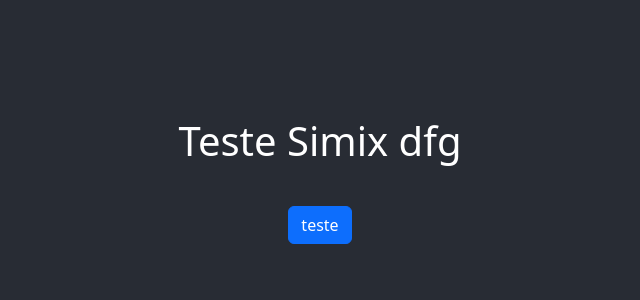
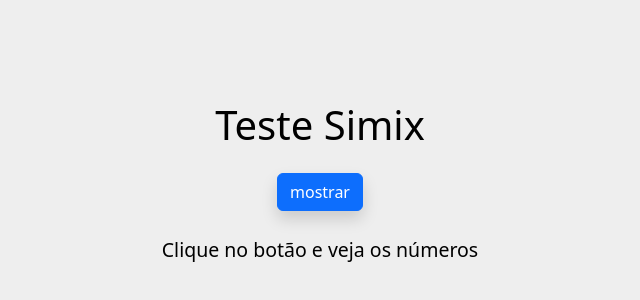
Before and after one commit to msofteng/simix-test, a React (Create React App) app: page / in a window 1280 px wide. Shown: the part 220-520 px from the top of the page, without its empty margins (320-960 px from the left). Built offline with nearby package versions, Linux system fonts and the light colour scheme.

Commit message:
finalização, testes e melhorias no design

```diff
--- a/package.json
+++ b/package.json
@@ -44,6 +44,7 @@
     ]
   },
   "devDependencies": {
+    "@types/bootstrap": "^5.2.4",
     "@types/jquery": "^3.5.14"
   }
 }
--- a/src/App.css
+++ b/src/App.css
@@ -1,4 +1,4 @@
-.App {
+.app {
     text-align: center;
 }
 
@@ -13,18 +13,18 @@
     }
 }
 
-.App-header {
-    background-color: #282c34;
+.app-header {
+    background-color: #eeeeee;
     min-height: 100vh;
     display: flex;
     flex-direction: column;
     align-items: center;
     justify-content: center;
     font-size: calc(10px + 2vmin);
-    color: white;
+    color: black;
 }
 
-.App-link {
+.app-link {
     color: #61dafb;
 }
 
@@ -37,3 +37,20 @@
         transform: rotate(360deg);
     }
 }
+
+#lblX {
+    color : red;
+}
+
+#lblY {
+    color : blue;
+}
+
+#lblZ {
+    color : green;
+    font-weight: bold;
+}
+
+#tabela {
+    width: 90%;
+}
--- a/src/App.tsx
+++ b/src/App.tsx
@@ -1,18 +1,58 @@
-import { useEffect } from 'react';
+import { Tooltip } from 'bootstrap';
+import { useEffect, useState } from 'react';
 import './App.css';
-// import $ from 'jquery';
 
 export default function App() {
 
+    const [table, setTable] = useState([<sup key={1} className="mt-3">Clique no botão e veja os números</sup>]);
+
+    const defaultMessage = (num: number, tx: string | undefined) => {
+        switch (tx) {
+            case "X":
+                return `O número <b>${num}</b> é divisível por <b>3</b>, <br> <b>${num}</b> / <b>3</b> = <b>${num / 3}</b>`;
+            case "Y":
+                return `O número <b>${num}</b> é divisível por <b>5</b>, <br> <b>${num}</b> / <b>5</b> = <b>${num / 5}</b>`;
+            case "Z":
+                return `O número <b>${num}</b> é divisível por <b>3</b> e <b>5</b>, <br> <u><b>${num}</b> / <b>3</b> = <b>${num / 3}</b></u> e <u><b>${num}</b> / <b>5</b> = <b>${num / 5}</b></u>`;
+            default:
+                return `${num}`;
+        }
+    }
+
+    const getNumbers = () => {
+        const data = [];
+        let num = 1;
+
+        for (let i = 0; i < 20; i++) {
+            const row = [];
+            for (let e = 0; e < 10; e++) {
+                let tx;
+
+                if (num % 3 === 0) tx = "X";
+                if (num % 5 === 0) tx = "Y";
+                if (num % 3 === 0 && num % 5 === 0) tx = "Z";
+
+                row.push(<td key={e} data-bs-toggle="tooltip" data-bs-html="true" data-bs-title={defaultMessage(num, tx)} id={"lbl" + tx}>{(tx != null) ? tx : num}</td>);
+                num++;
+            }
+            data.push(<tr key={i}>{row}</tr>);
+        }
+
+        setTable([<table id="tabela" key={1} className="table table-sm table-light shadow"><tbody>{data}</tbody></table>]);
+
+    }
+
     useEffect(() => {
-
-    }, []);
+        const tooltipTriggerList = [].slice.call(document.querySelectorAll('[data-bs-toggle="tooltip"]'));
+        tooltipTriggerList.map(tooltipTriggerEl => new Tooltip(tooltipTriggerEl));
+    });
 
     return (
-        <div className="App">
-            <div className="App-header">
-                <h1>Teste Simix dfg</h1><hr/>
-                <button className='btn btn-primary'>teste</button>
+        <div className="app">
+            <div className="app-header">
+                <h1 className="mb-4">Teste Simix</h1>
+                <button onClick={getNumbers} className='btn btn-primary shadow'>mostrar</button><hr />
+                {table}
             </div>
         </div>
     );
```
Also changed, not shown: 1 other file (tests, documents, lock files or other folders).
